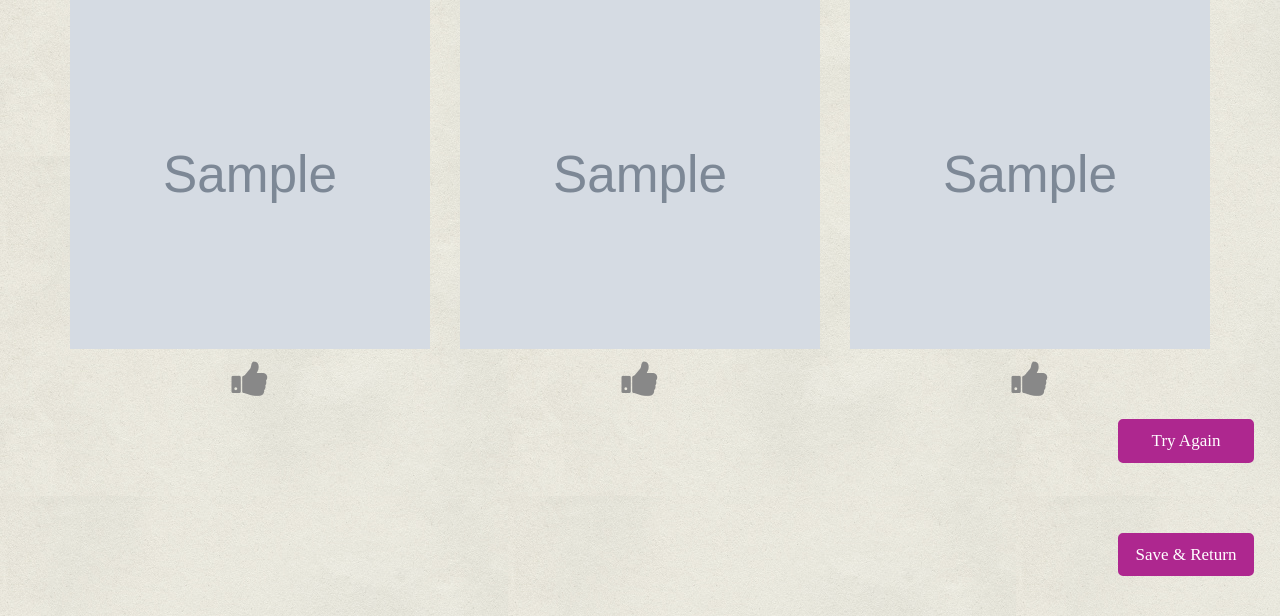
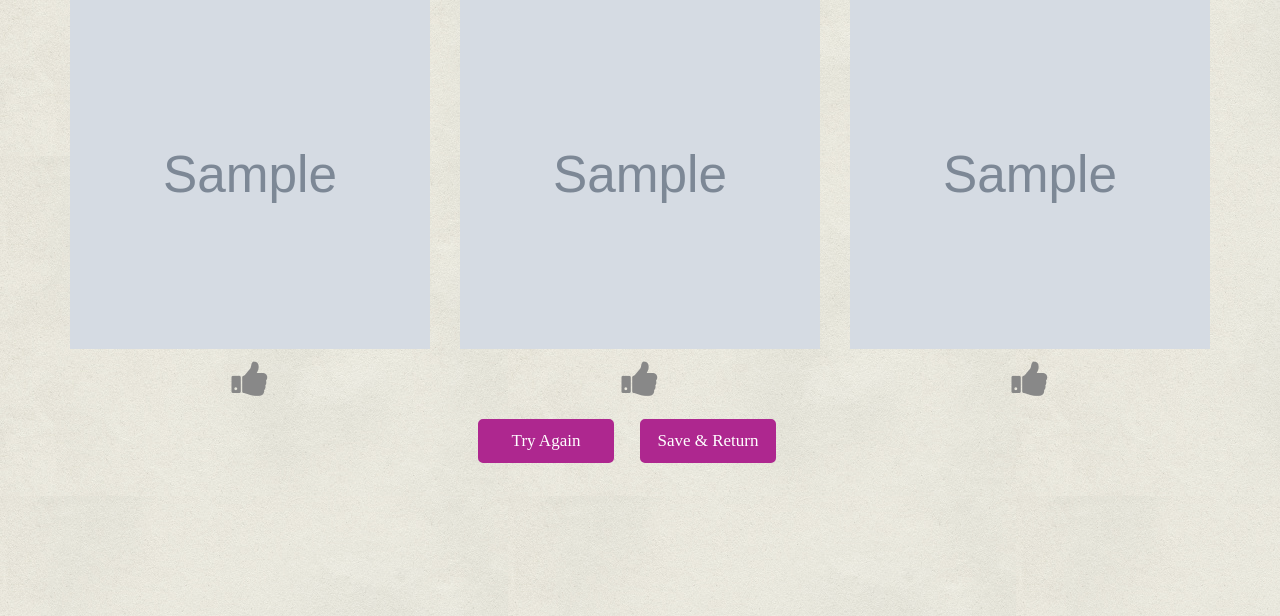
Before and after one commit to S-M-Ammar/SareeRecommendationWebApplication, a Flask app: template templates/recommendations.html in a window 1280 px wide. Shown: the part 184-800 px from the top of the page. Run offline with Flask 2, Linux system fonts and the light colour scheme; the template is opened without the code that fills it: most values are stand-ins (such as "Sample title", 1, 10 or a date in 2020); grey boxes marked "Sample" are stand-in pictures; parts of the project's set-up code (start-up, migrations or seed data) failed here and were passed over; some libraries are stand-ins or nearby versions; some web fonts are replaced.

Commit message:
Recommendation's page buttons edited

```diff
--- a/templates/recommendations.html
+++ b/templates/recommendations.html
@@ -46,8 +46,10 @@ h2{
 
 .box-3{
   width: 100%;
-  text-align: end;
   margin-top: 40px;
+  float: left;
+  display: flex;
+  justify-content: center;
 }
 
 .box-3 input{
@@ -243,11 +245,13 @@ h2{
     <input type="text" id="image_3_like" name="image_3_like" value="False" style="display: none;">
 
   </form>
-</div>
-<div class="box-3">
+
   <form method="post" action="/TryAgain">
     <input type="submit" name="submit" value="Save & Return" />
   </form>
+</div>
+<div class="box-3">
+
 </div>
 
 
```
